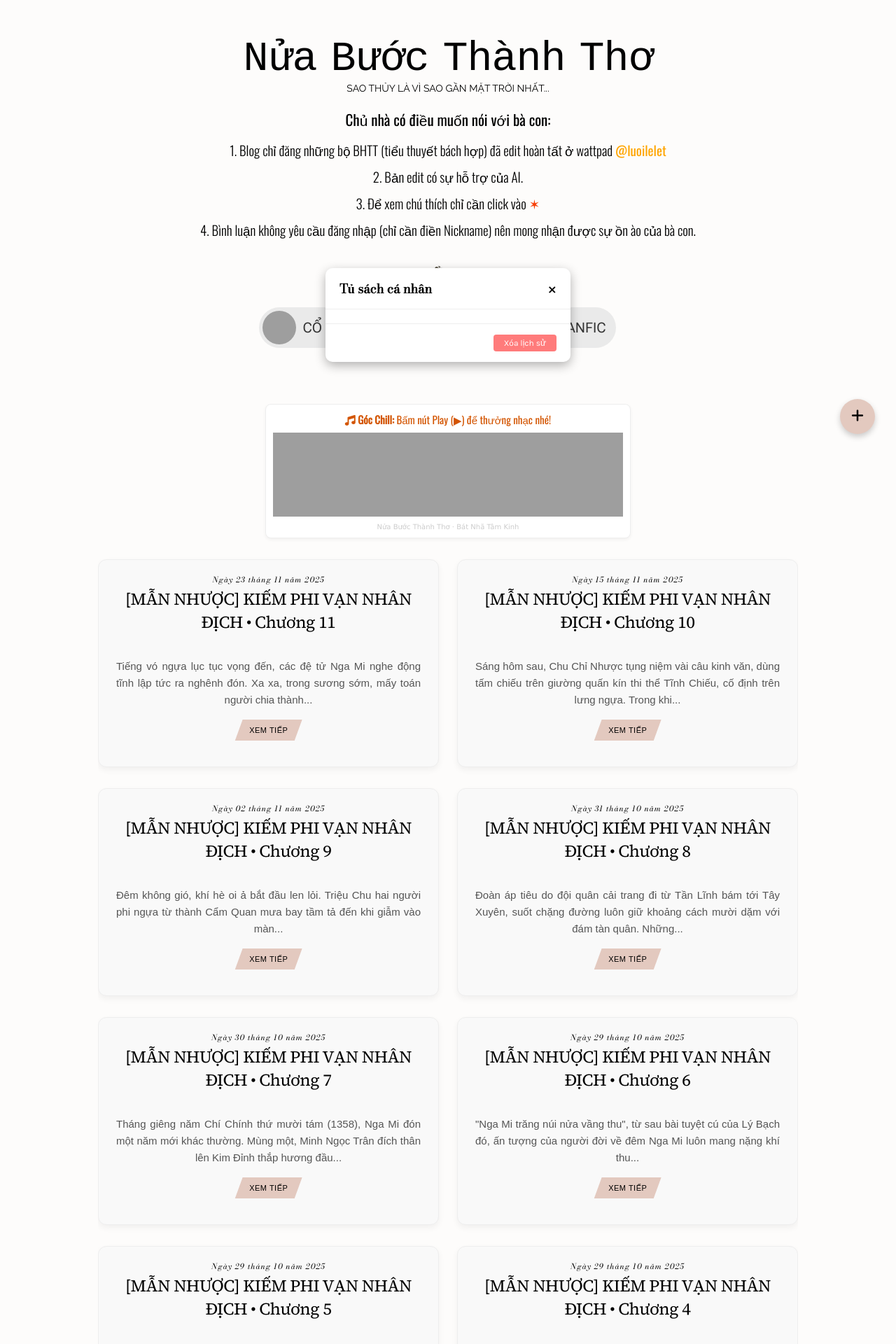
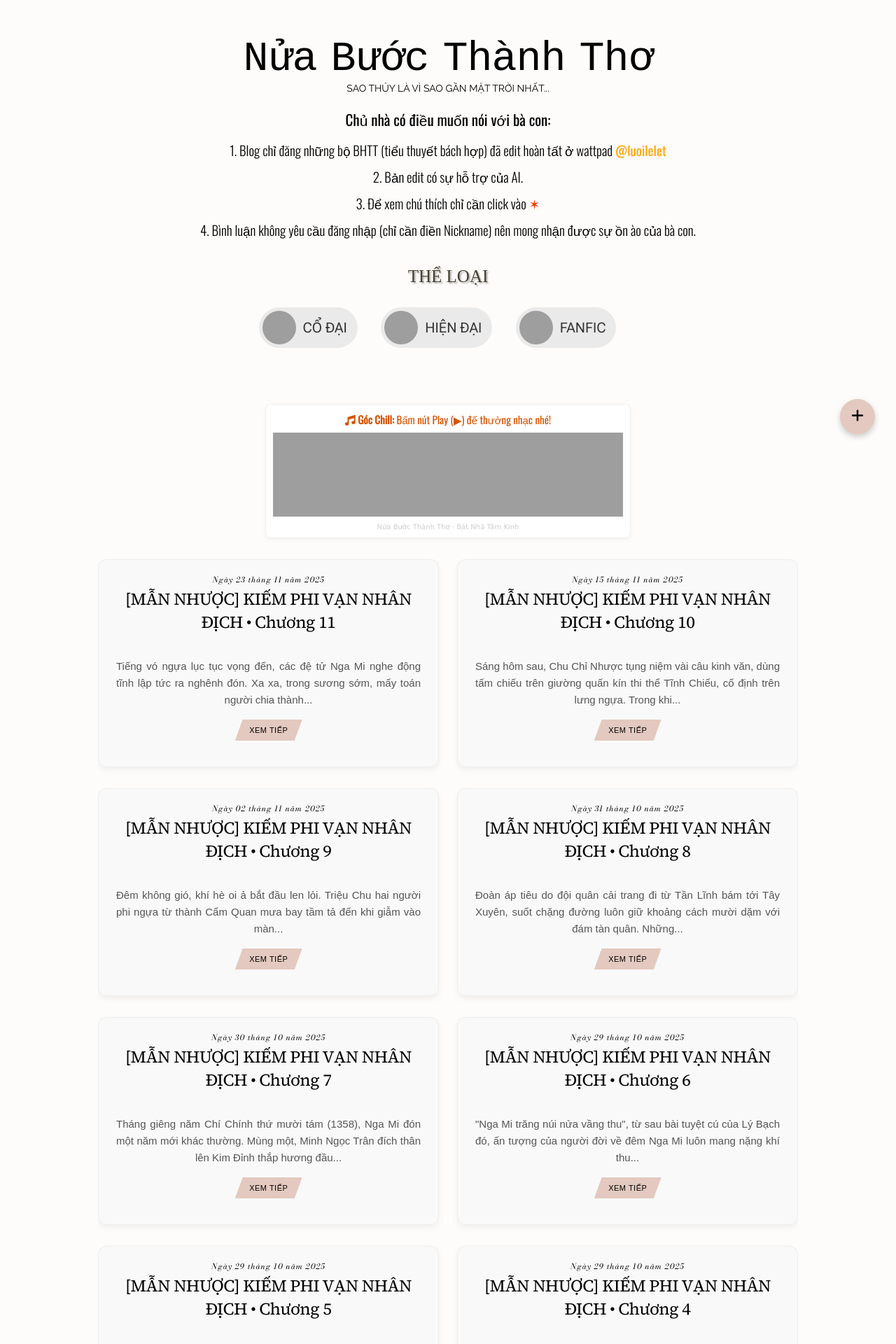
Before and after one commit to nuabuocthanhtho/nuabuocthanhtho.github.io, a Jekyll site: the page built from index.html, in a window 1280 px wide. Shown: the top 1920 px of the page at 70% size. Built offline with Jekyll 4.4.1, drawn with Linux system fonts in a browser that asks for light colours; some web fonts are replaced; the list of posts is cut into pages by our own code; grey boxes are pictures that could not be loaded.

Commit message:
Update default.html

```diff
--- a/_layouts/default.html
+++ b/_layouts/default.html
@@ -169,18 +169,20 @@
 
   <script src="{{ '/assets/js/main.js' | relative_url }}"></script>
 
-  <div class='story-popup-overlay'></div>
-  <div class='story-popup-content'>
+  <div class='story-popup-overlay' style="display:none;"></div>
+  <div class='story-popup-content' style="display:none;">
     <span class='story-popup-close'>&#215;</span>
     <h3 id='popup-title'></h3>
     <div id='popup-story-list'></div>
   </div>
-  <div class="modal-overlay"></div>
-  <div class="modal-content">
+
+  <div class="modal-overlay" style="display:none;"></div>
+  <div class="modal-content" style="display:none;">
       <span class="modal-close">&times;</span>
       <h3>Mục lục</h3>
       <div class="modal-toc-list"></div>
   </div>
+
 <div class="fab-container">
   <div class="fab-options">
     <a href="javascript:;" class="fab-btn scroll-to-top" title="Lên đầu trang">
@@ -213,8 +215,8 @@
   </div>
 </div>
 
-<div class="settings-overlay"></div>
-<div class="settings-popup">
+<div class="settings-overlay" style="display:none;"></div>
+<div class="settings-popup" style="display:none;">
     <div class="settings-header">
         <h3>Tùy chỉnh đọc</h3>
         <span class="settings-close">&times;</span>
@@ -247,8 +249,8 @@
     </div>
 </div>
 
-<div class="history-overlay"></div>
-<div class="history-popup">
+<div class="history-overlay" style="display:none;"></div>
+<div class="history-popup" style="display:none;">
     <div class="history-header">
         <h3>Tủ sách cá nhân</h3>
         <span class="history-close">&times;</span>
@@ -266,11 +268,13 @@
         <button id="clear-history-btn">Xóa lịch sử</button>
     </div>
 </div>
+
 {% if page.previous %}
   <div id="data-prev-link" data-url="{{ page.previous.url | relative_url }}" style="display:none;"></div>
 {% endif %}
 {% if page.next %}
   <div id="data-next-link" data-url="{{ page.next.url | relative_url }}" style="display:none;"></div>
 {% endif %}
+
 </body>
 </html>
```
